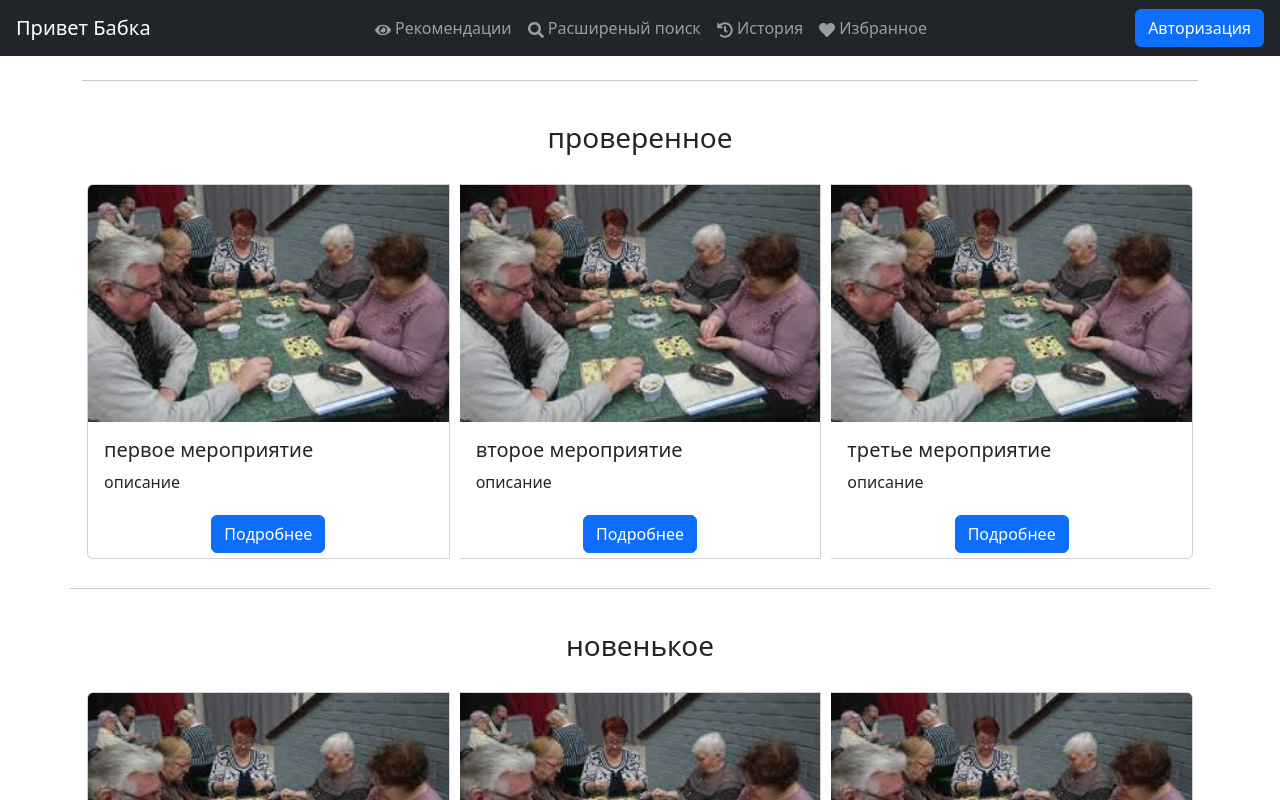
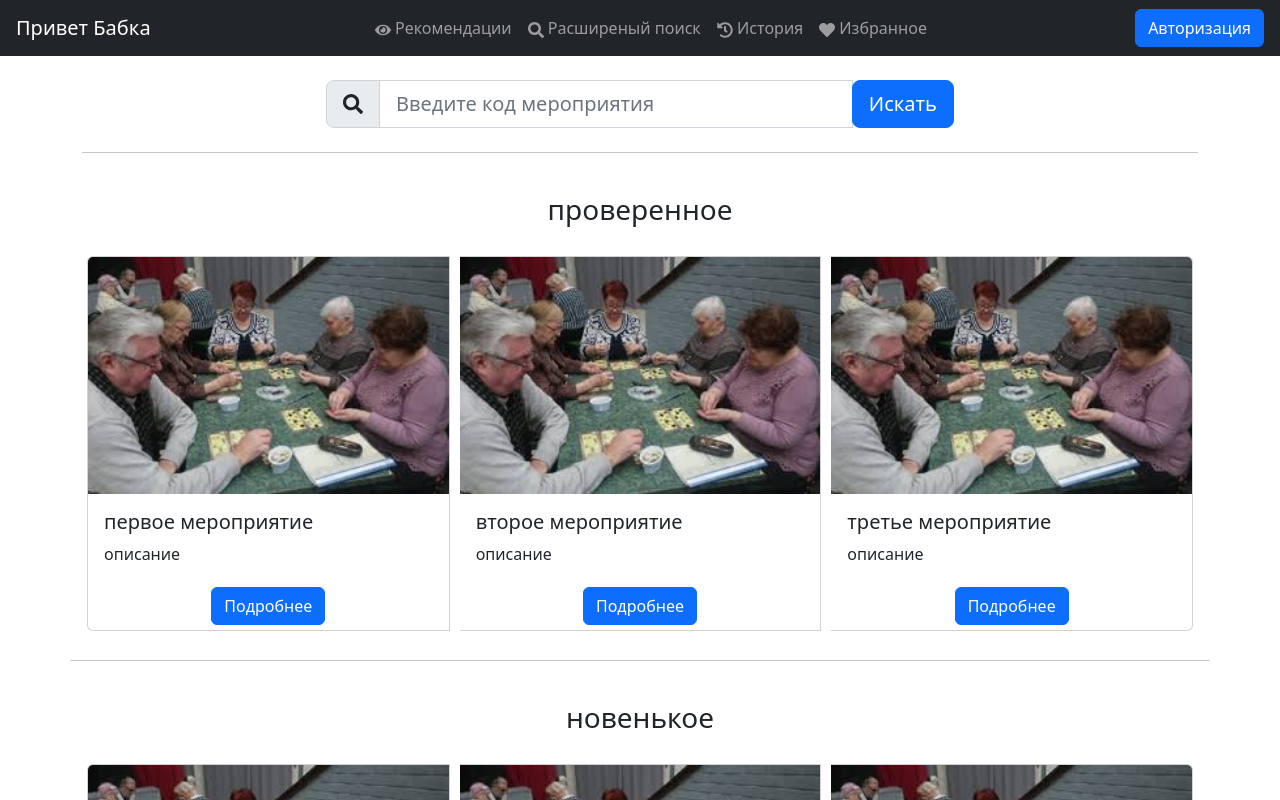
Before and after one commit to fitagdinov/MIRA, a React (Create React App) app in the folder front/: page / in a window 1280 px wide. Shown: the top 800 px of the page. Built offline with nearby package versions, Linux system fonts and the light colour scheme.

Commit message:
search input to recomendations

```diff
--- a/front/src/pages/Recomendation.js
+++ b/front/src/pages/Recomendation.js
@@ -1,13 +1,27 @@
 import React from 'react';
 import babka from '../image/images.jpeg'
-import { Container, Row, Card, Button, Form, CardGroup} from 'react-bootstrap';
+import {Container, Row, Form, CardGroup, InputGroup, Button} from 'react-bootstrap';
 import RecomendationCard from "../components/RecomendationCard";
 import "../styles/Opros.css"
+import {FaSearch} from "react-icons/fa";
 
 const Recomendation = () => {
 
     return (
         <>
+            <Row>
+            <InputGroup className={'mt-4'} style={{marginLeft: '25%', width: '50%'}} size="lg">
+                <InputGroup.Text id="inputGroup-sizing-lg"><FaSearch/></InputGroup.Text>
+                <Form.Control
+                    aria-label="Large"
+                    aria-describedby="inputGroup-sizing-sm"
+                    placeholder={'Введите код мероприятия'}
+                />
+                <div className={'input-group-append'}><Button variant='primary' size={"lg"}>Искать</Button> </div>
+            </InputGroup>
+
+
+            </Row>
         <Container>
             <hr className={'mt-4'} width="100%" size="2" color="#ff0000" />
             <Form>
```
